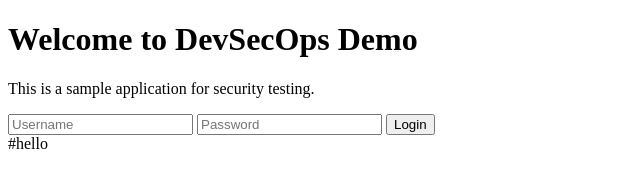
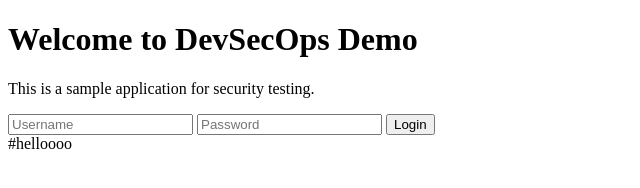
Before and after one commit to ali4210/DevSecOps-_Project-_1, a website: page index.html in a window 1280 px wide. Shown: the full height of the page, 0-640 px from the left. Drawn offline with Linux system fonts and the light colour scheme.

Commit message:
Update comment from '#hello' to '#helloooo'

```diff
--- a/index.html
+++ b/index.html
@@ -13,4 +13,4 @@
     </form>
 </body>
 </html>
-#hello
+#helloooo
```
